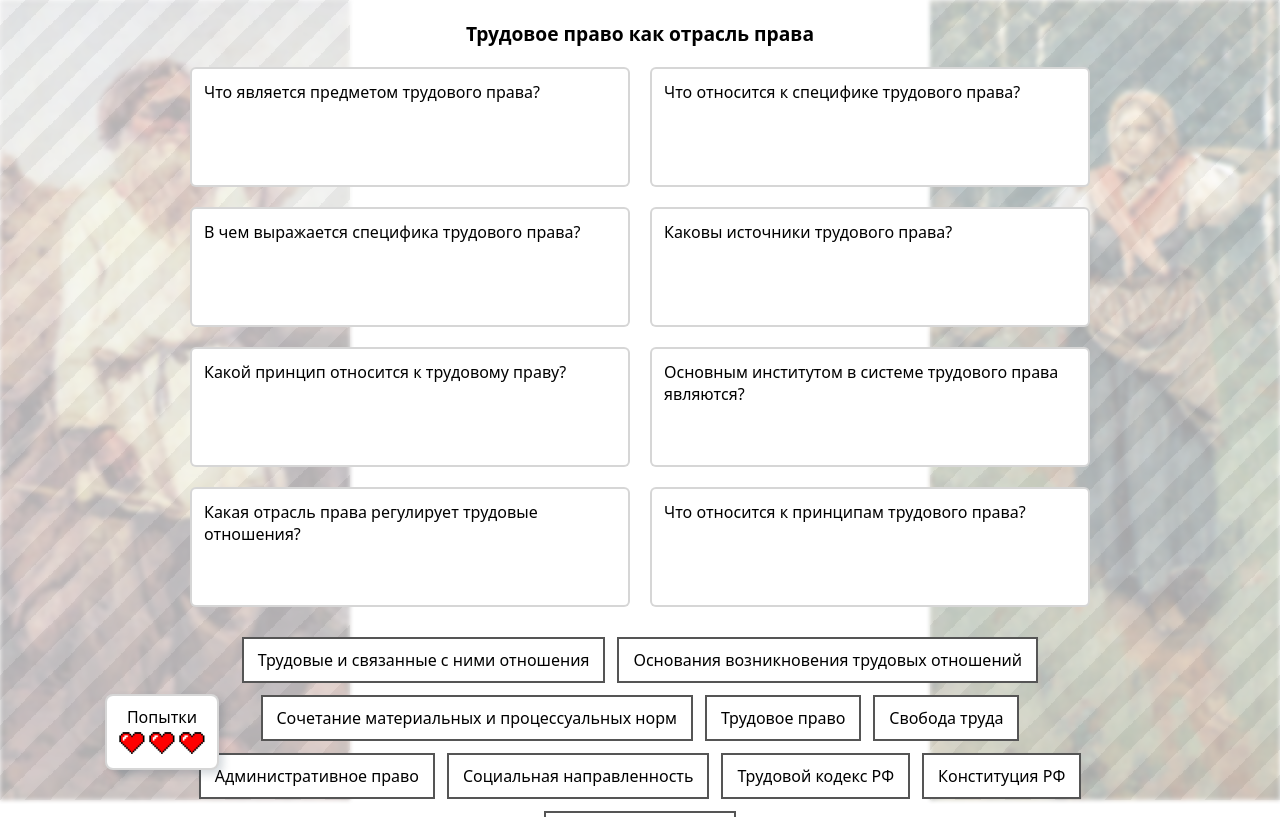
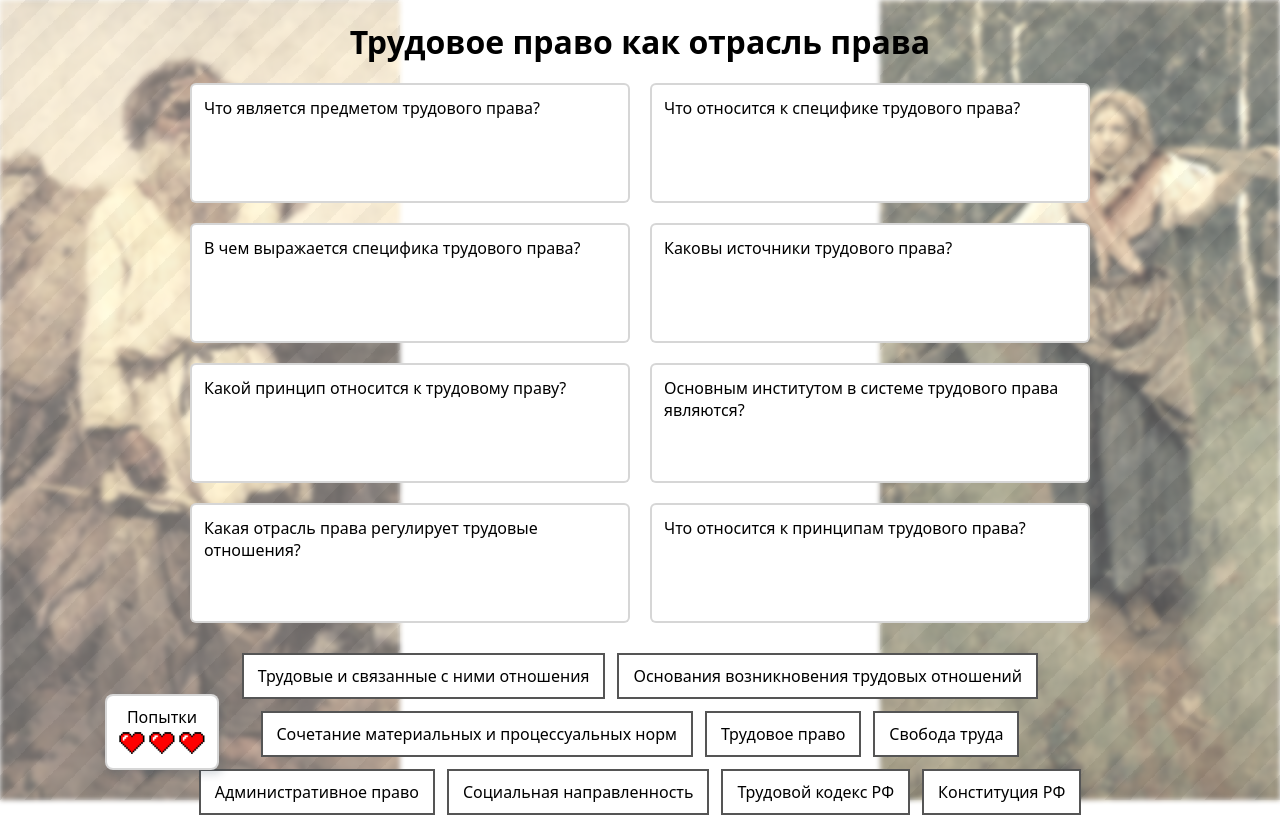
Before and after one commit to zeka228/trudpravo, a React (Create React App) app: page / in a window 1280 px wide. Shown: the top 817 px of the page. Built offline with nearby package versions, Linux system fonts and the light colour scheme; the HTML template or start-up script is replaced by a standard one.

Commit message:
upd: CSS improvements
- increased title font size

- separate css logically

- update width of images

- better img readability

```diff
--- a/src/index.css
+++ b/src/index.css
@@ -2,26 +2,26 @@
   background-color: #ffffff;
   padding: 20px;
 }
-
+/* */
 * {
   box-sizing: border-box;
   margin: 0;
   padding: 0;
   font-family: system-ui, sans-serif;
 }
-
+/* */
 .bg-elems {
   position: fixed;
   top: 0;
   z-index: -1;
   min-height: 100%;
   height: auto;
-  width: 350px;
+  width: 400px;
   display: flex;
   -webkit-background-size: 50px 50px;
   -moz-background-size: 50px 50px;
   background-size: 50px 50px;
-  background-image: linear-gradient(-45deg, #0000000f 25%, transparent 25%, transparent 50%, #0000000f 50%, #0000000f 75%, transparent 75%, transparent);
+  background-image: linear-gradient(-45deg, #c7c7c769 25%, transparent 25%, transparent 50%, #c7c7c769 50%, #c7c7c769 75%, transparent 75%, transparent);
 }
 .bg-elems.l {
   left: 0;
@@ -35,11 +35,10 @@
   object-fit: cover;
   object-position: center;
   position: relative;
-  opacity: 0.3;
   z-index: -2;
-  filter: blur(2px);
+  filter: opacity(0.65) sepia(0.6) blur(2.5px);
 }
-@media (max-width: 700px) {
+@media (max-width: 800px) {
   .bg-elems {
     width: 100vh;
   }
@@ -50,14 +49,14 @@
     display: none;
   }
 }
-
+/* */
 .game {
   max-width: 900px;
   margin: 0 auto 30px;
 }
 .game-title {
   font-weight: bold;
-  font-size: larger;
+  font-size: xx-large;
   text-align: center;
   padding-bottom: 20px;
 }
@@ -110,7 +109,7 @@
     left: 105px;
   }
 }
-
+/* */
 .overlay {
   position: fixed;
   inset: 0;
@@ -122,7 +121,7 @@
 .overlay.show {
   opacity: 0.2;
 }
-
+/* */
 .question-box {
   flex: 1;
   min-width: 45%;
@@ -146,7 +145,7 @@
   gap: 6px;
   white-space: nowrap;
 }
-
+/* */
 .answer-card {
   padding: 10px 14px;
   border: 2px solid #555;
```
